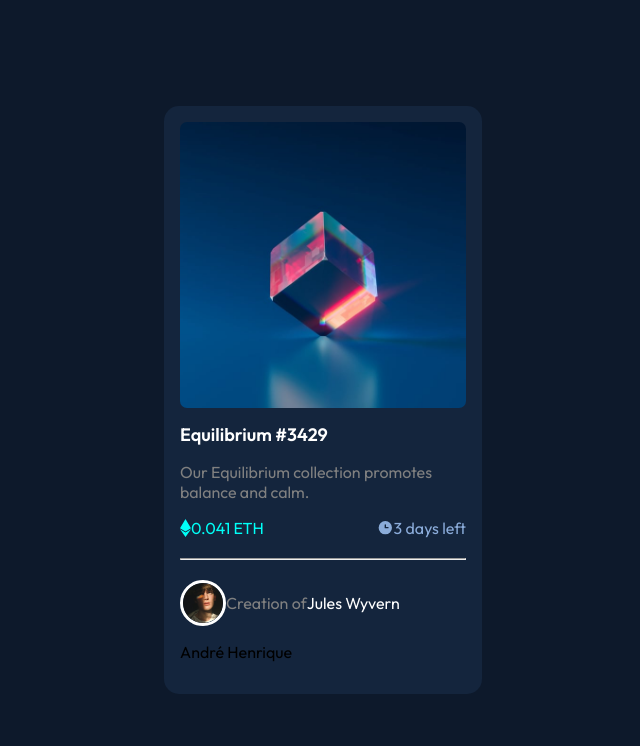
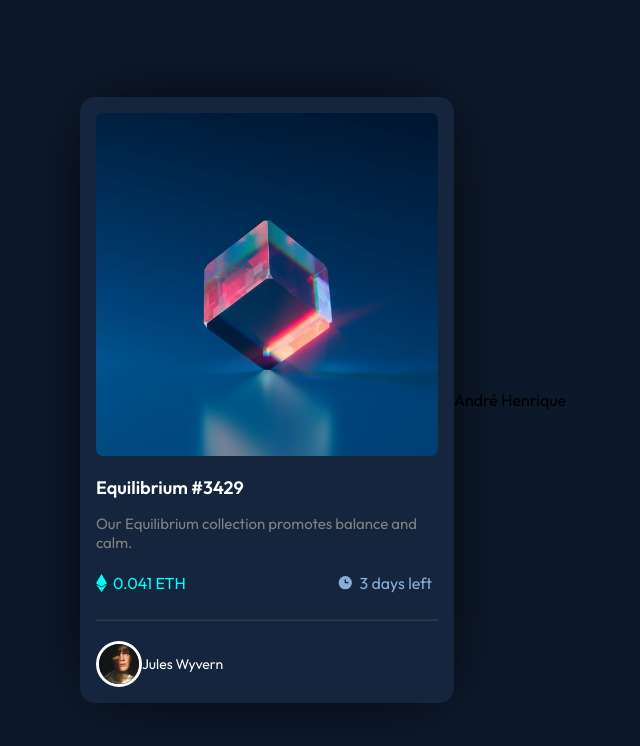
Before and after one commit to AndreHenriqueIFMSNA/nft-preview-card-component-main-portifolio-andre, a plain HTML site: page index.html in a window 1280 px wide. Shown: the whole page, without its empty margins (317-957 px from the left). Drawn offline with Linux system fonts and the light colour scheme.

Commit message:
Commit adjust css

```diff
--- a/index.html
+++ b/index.html
@@ -25,19 +25,21 @@
           <div id="box-text">
             <div id="text-value">
               <img src="/images/icon-ethereum.svg" alt="">
-              <span>0.041 ETH<span>
+              <span style="margin: 6px;">0.041 ETH<span>
             </div>
 
             <div id="text-days">
               <img src="/images/icon-clock.svg" alt="">
-              <span>3 days left</span>
+              <span style="margin: 6px">3 days left</span>
             </div>
           </div>
           <hr>
           <div id="text-creater">
-            <img id="image-creater" src="/images/image-avatar.png" alt="" height="40px">
-            <span id="text-creater-span1">Creation of</span>
-            <span id="text-creater-span2">Jules Wyvern</span>
+              <div id="box-image-creater">
+                <img id="image-creater" src="/images/image-avatar.png" alt="">
+              </div>
+                <span id="text-creater-span2">Jules Wyvern</span>
+              </div>
           </div>
         <p>André Henrique</p>
       </div>
--- a/style.css
+++ b/style.css
@@ -23,6 +23,7 @@ main{
 }
 
 h2{
+    margin-top: 20px;
     font-size: 18px;
     color: hsl(0, 0%, 100%);
 }
@@ -52,11 +53,15 @@ img{
     box-sizing: border-box;
     flex-wrap: wrap;
     width: 50%;
+    box-shadow:0px 0px 68px -16px rgba(0,0,0,1);
 
 }
 
+
+
 #text-description{
     color:grey;
+    font-size: 15px;
 }
 
 #box-text{
@@ -67,12 +72,32 @@ img{
 #text-creater{
     display: flex;
     align-items: center;
+    font-size: 14px;
+}
+
+#box-image-creater{
+    display: flex;
+    margin: 0px;
+}
+
+#box-text-creater{
+    display: flex;
+    justify-content: space-around;
+    margin-left: 10px;
+
+}
+@media(max-width: 320px) {
+    #box-text-creater{
+        flex-wrap: wrap;
+    }
+
 }
 
 #text-value{
     color: hsl(178, 100%, 50%);
     display: flex;
     align-items: center;
+
 
 }
 
@@ -93,10 +118,12 @@ img{
 #image-creater{
     border-style: solid;
     border-radius: 30px;
-    border-color: hsl(0, 0%, 100%) ;
+    border-color: hsl(0, 0%, 100%);
+    height: 40px;
 }
 
 hr{
     margin-top: 20px;
     margin-bottom: 20px;
+    opacity: 10%;
 }
```
